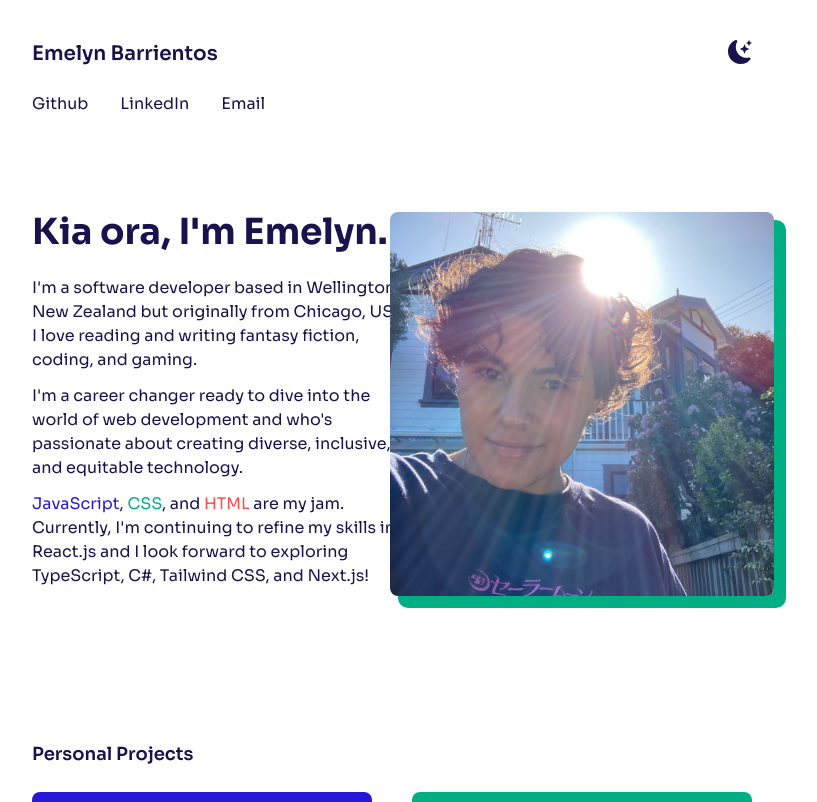
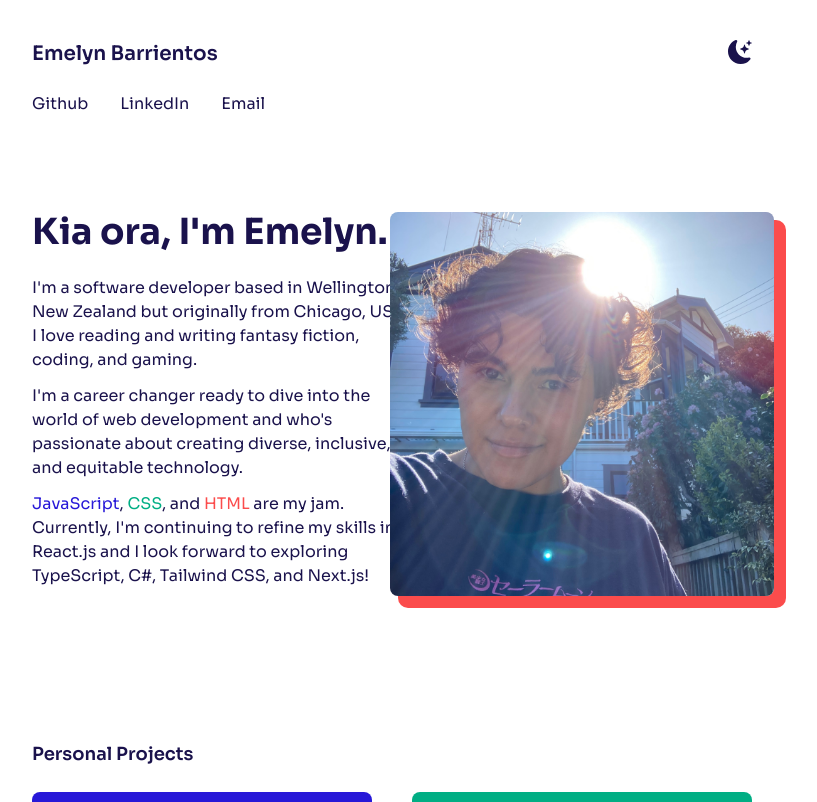
Before and after one commit to emelyn-barrientos/emelyn-barrientos-portfolio, a Next.js app: page / in a window 1280 px wide. Shown: the top 802 px of the page, without its empty margins (248-1065 px from the left). Built offline with nearby package versions, Linux system fonts and the light colour scheme.

Commit message:
Change background shadow for image to accent-red

```diff
--- a/tailwind.config.js
+++ b/tailwind.config.js
@@ -26,7 +26,7 @@ module.exports = {
         sans: ['Sora', 'sans-serif'],
       },
       boxShadow: {
-        custom: '10px 10px 0px 2px #00AE84;',
+        custom: '10px 10px 0px 2px #FB4C4C;',
       },
     },
   },
```
